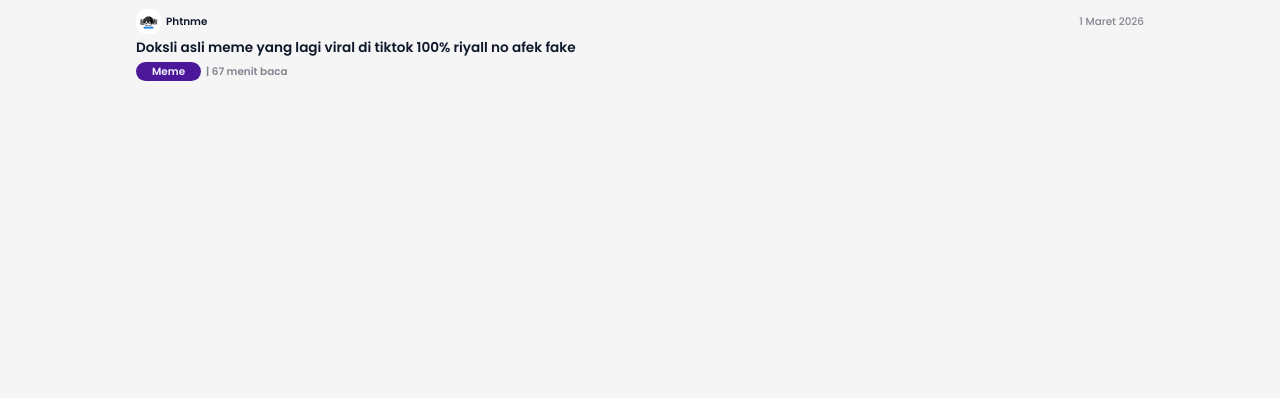
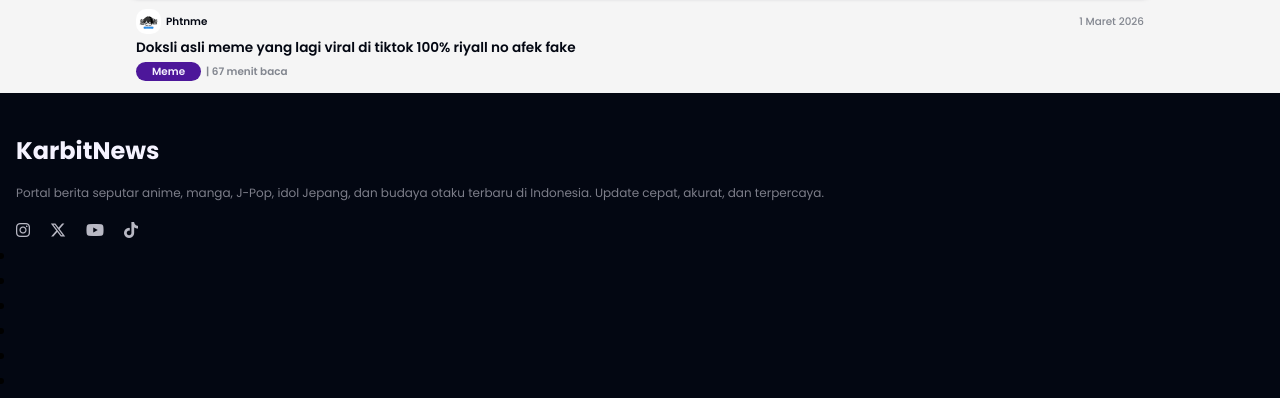
Before and after one commit to Phntme/Playground, a plain HTML site: page karbit-news/index.html in a window 1280 px wide. Shown: the part 2399-2797 px from the top of the page. Before the commit the page ends 2567 px from the top, so only its background shows below. Drawn offline with nearby package versions, Linux system fonts and the light colour scheme.

Commit message:
feat: mulai menambahkan footer - sedang mengerjakan bagian footer
style: navbar & profile image
- memperbaiki ukuran navbar agar tidak membesar saat ukuran layar bertambah
- memperbaiki ukuran gambar profil agar tidak membesar seperti navbar

```diff
--- a/karbit-news/index.html
+++ b/karbit-news/index.html
@@ -19,6 +19,11 @@
     <link
       rel="stylesheet"
       href="https://fonts.googleapis.com/css2?family=Material+Symbols+Rounded:opsz,wght,FILL,GRAD@20..48,100..700,0..1,-50..200"
+    />
+
+    <link
+      rel="stylesheet"
+      href="https://cdnjs.cloudflare.com/ajax/libs/font-awesome/6.5.0/css/all.min.css"
     />
     <!-- icon end -->
   </head>
@@ -168,11 +173,7 @@
       <!-- first trending end -->
       <!-- second trending -->
       <div class="tr">
-        <img
-          src="https://media1.tenor.com/m/7rA_z_ZYVUEAAAAd/agnes-uma.gif"
-          alt=""
-          class="trending-img"
-        />
+        <img src="img/tr2.webp" alt="" class="trending-img" />
         <header class="trending-header__card">
           <div class="trending-info">
             <div class="author">
@@ -195,10 +196,47 @@
       </div>
       <!-- second trending end -->
     </aside>
-    <br />
-    <br />
-    <br />
     <!-- trending section end -->
+    <!-- footer -->
+    <footer>
+      <header class="footer-header">
+        <h1>KarbitNews</h1>
+        <p>
+          Portal berita seputar anime, manga, J-Pop, idol Jepang, dan budaya
+          otaku terbaru di Indonesia. Update cepat, akurat, dan terpercaya.
+        </p>
+        <div class="medsos">
+          <a href="#"><i class="fab fa-instagram"></i></a>
+          <a href="#"><i class="fab fa-x-twitter"></i></a>
+          <a href="#"><i class="fab fa-youtube"></i></a>
+          <a href="#"><i class="fab fa-tiktok"></i></a>
+        </div>
+      </header>
+      <div>
+        <ul>
+          <li><a href=""></a></li>
+          <li><a href=""></a></li>
+          <li><a href=""></a></li>
+          <li><a href=""></a></li>
+          <li><a href=""></a></li>
+          <li><a href=""></a></li>
+        </ul>
+      </div>
+      <div>
+        <ul>
+          <li><a href=""></a></li>
+          <li><a href=""></a></li>
+          <li><a href=""></a></li>
+          <li><a href=""></a></li>
+          <li><a href=""></a></li>
+          <li><a href=""></a></li>
+        </ul>
+      </div>
+      <div>
+        <input type="text" name="" id="" />
+      </div>
+    </footer>
+    <!-- footer end -->
     <!-- navbar -->
     <nav class="navbar">
       <button class="home active">
@@ -218,5 +256,8 @@
       </button>
     </nav>
     <!-- navbar end -->
+    <br />
+    <br />
+    <br />
   </body>
 </html>
--- a/karbit-news/style.css
+++ b/karbit-news/style.css
@@ -1,11 +1,12 @@
 :root {
-  --black: #0f172a;
+  --black: #030712;
 
   /* violet tailwind */
   --background: oklch(97.015% 0.00011 271.152);
   --primary: oklch(38% 0.189 293.745);
   --secondary: oklch(28.3% 0.141 291.089);
   --text: oklch(96.9% 0.016 293.756);
+  --text-second: #a855f7;
 }
 
 /* basic reset */
@@ -326,6 +327,7 @@ hr {
   -moz-border-radius: 10px;
   -ms-border-radius: 10px;
   -o-border-radius: 10px;
+  box-shadow: 0 0 5px rgba(15, 23, 42, 0.5);
 }
 
 .trending-header__card {
@@ -400,7 +402,59 @@ hr {
   color: rgba(15, 23, 42, 0.5);
 }
 
+footer {
+  display: flex;
+  flex-direction: column;
+  width: 100%;
+  background-color: var(--black);
+  padding: 2.5rem 1rem;
+}
+
+.footer-header h1 {
+  font-size: 1.5rem;
+  color: var(--text);
+}
+
+.footer-header p {
+  margin: 1rem 0;
+  color: var(--text);
+  opacity: 0.5;
+  font-size: 0.75rem;
+}
+
+.footer-header .medsos {
+  display: flex;
+  align-items: center;
+  gap: 20px;
+}
+
+.footer-header .medsos a {
+  transition:
+    color 0.25s ease-in-out,
+    opacity 0.25s ease-in-out;
+  opacity: 0.75;
+  color: var(--text);
+  -webkit-transition:
+    color 0.25s ease-in-out,
+    opacity 0.25s ease-in-out;
+  -moz-transition:
+    color 0.25s ease-in-out,
+    opacity 0.25s ease-in-out;
+  -ms-transition:
+    color 0.25s ease-in-out,
+    opacity 0.25s ease-in-out;
+  -o-transition:
+    color 0.25s ease-in-out,
+    opacity 0.25s ease-in-out;
+}
+
+.footer-header .medsos a:hover {
+  color: var(--text-second);
+  opacity: 1;
+}
+
 .navbar {
+  max-height: 50px;
   display: flex;
   justify-content: space-around;
   align-items: center;
@@ -422,7 +476,8 @@ hr {
 }
 
 .profile {
-  width: 10%;
+  width: 35px;
+  height: 35px;
   display: flex;
   justify-content: center;
   align-items: center;
@@ -435,17 +490,21 @@ hr {
 }
 
 .user-img {
+  object-fit: cover;
+  display: block;
+  height: auto;
   width: 100%;
+}
+
+.user-img:hover {
+  transform: scale(1.05);
+  filter: brightness(1.1);
+  -webkit-filter: brightness(1.1);
 }
 
 .navbar button {
   filter: brightness(0.8);
   -webkit-filter: brightness(0.8);
-  transition: filter 0.25s ease-in-out;
-  -webkit-transition: filter 0.25s ease-in-out;
-  -moz-transition: filter 0.25s ease-in-out;
-  -ms-transition: filter 0.25s ease-in-out;
-  -o-transition: filter 0.25s ease-in-out;
 }
 
 .navbar button:hover {
```
